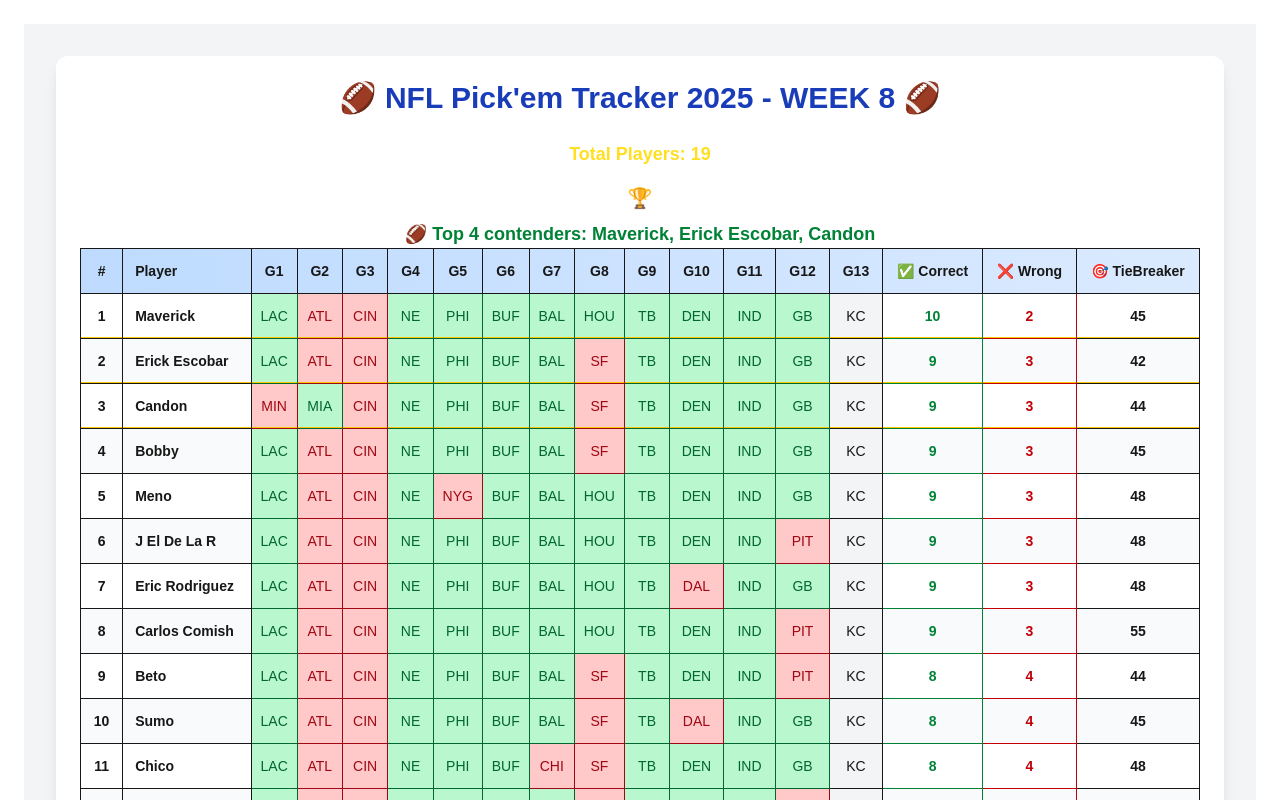
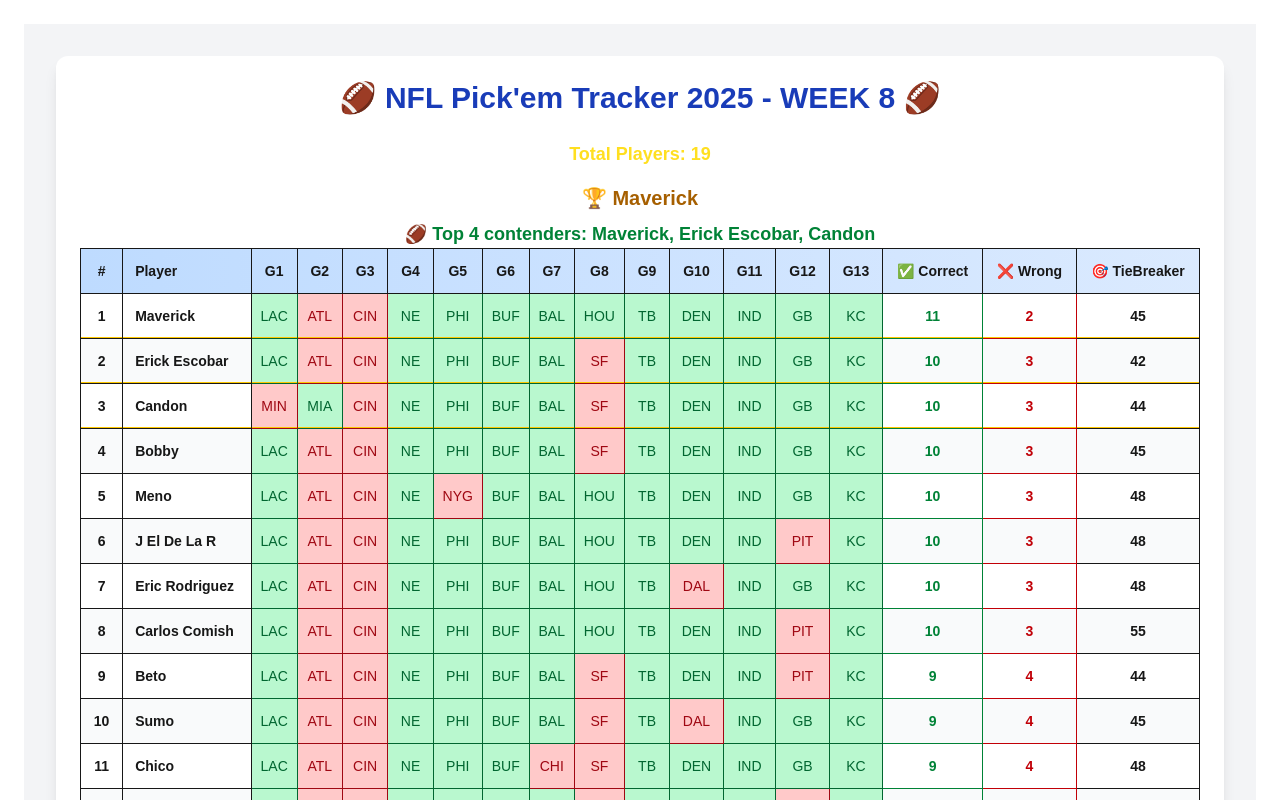
Before and after one commit to CarlosMartinezCM/pickEmTracker, a Next.js app: page / in a window 1280 px wide. Shown: the top 800 px of the page. Built offline with nearby package versions, Linux system fonts and the light colour scheme.

Commit message:
Update PickEmBoard.tsx

```diff
--- a/app/components/PickEmBoard.tsx
+++ b/app/components/PickEmBoard.tsx
@@ -53,7 +53,7 @@ type Result = { [gameIndex: number]: string };
 type LeaderboardPlayer = Player & { correct: number; wrong: number; rank: number };
 
 // Week 8 results
-const confirmedResults: (string | null)[] = [/* Week  Results */  "LAC", "MIA", "NYJ", "NE", "PHI", "BUF", "BAL", "HOU", "TB", "DEN", "IND", "GB"  /*Results*/];
+const confirmedResults: (string | null)[] = [/* Week  Results */  "LAC", "MIA", "NYJ", "NE", "PHI", "BUF", "BAL", "HOU", "TB", "DEN", "IND", "GB", "KC"  /*Results*/];
 
 //Week 8 players
 const initialPlayers: Player[] = [
@@ -177,7 +177,7 @@ export default function PickemTracker() {
         {winners.length > 0 && (
           <div className="text-center mt-4 text-xl font-bold text-yellow-700 dark:text-green-300 blink">
             🏆 {(" ")}
-            {winners.map(p => null /* p.name ****** this is the winners section so next to rophy add Winning p.name when ready set this */).join(" ")}
+            {winners.map(p => p.name /* p.name ****** this is the winners section so next to rophy add Winning p.name when ready set this */).join(" ")}
           </div>
         )}
         {/* Top contenders */}
```
